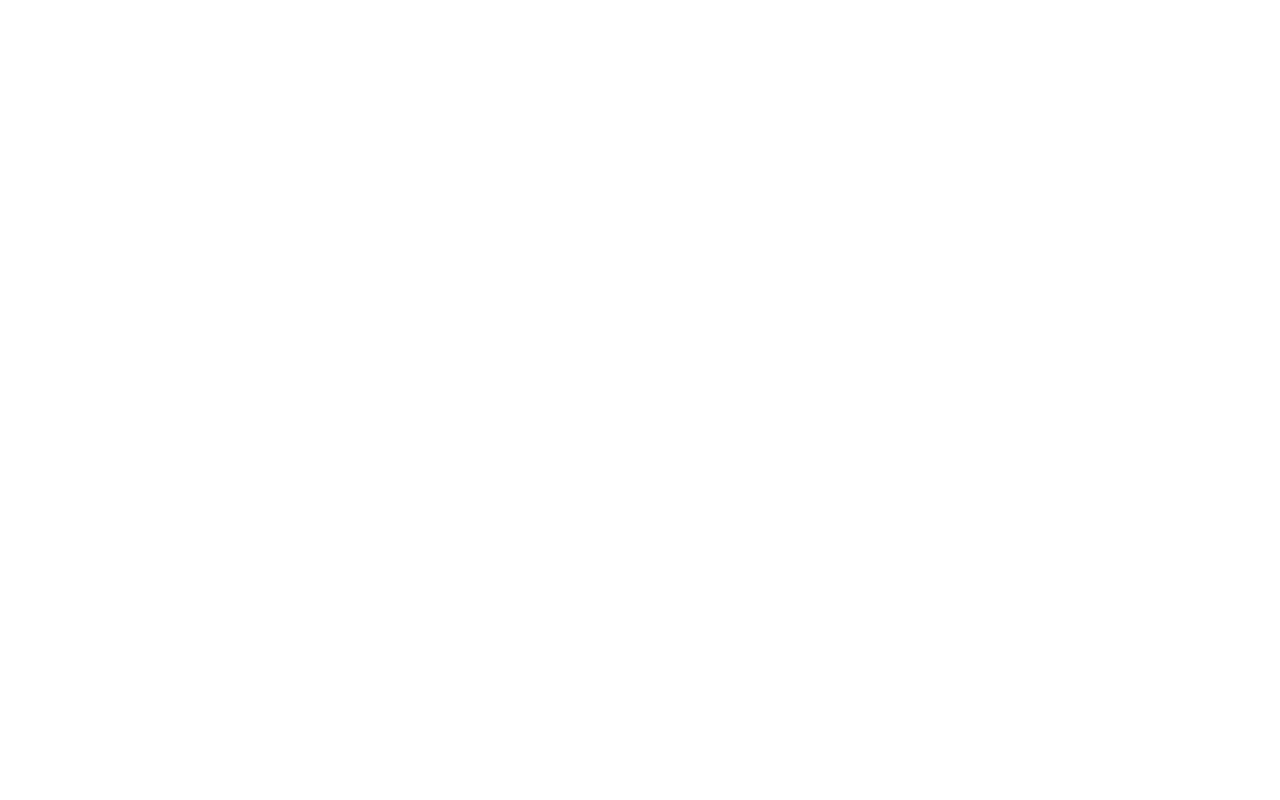
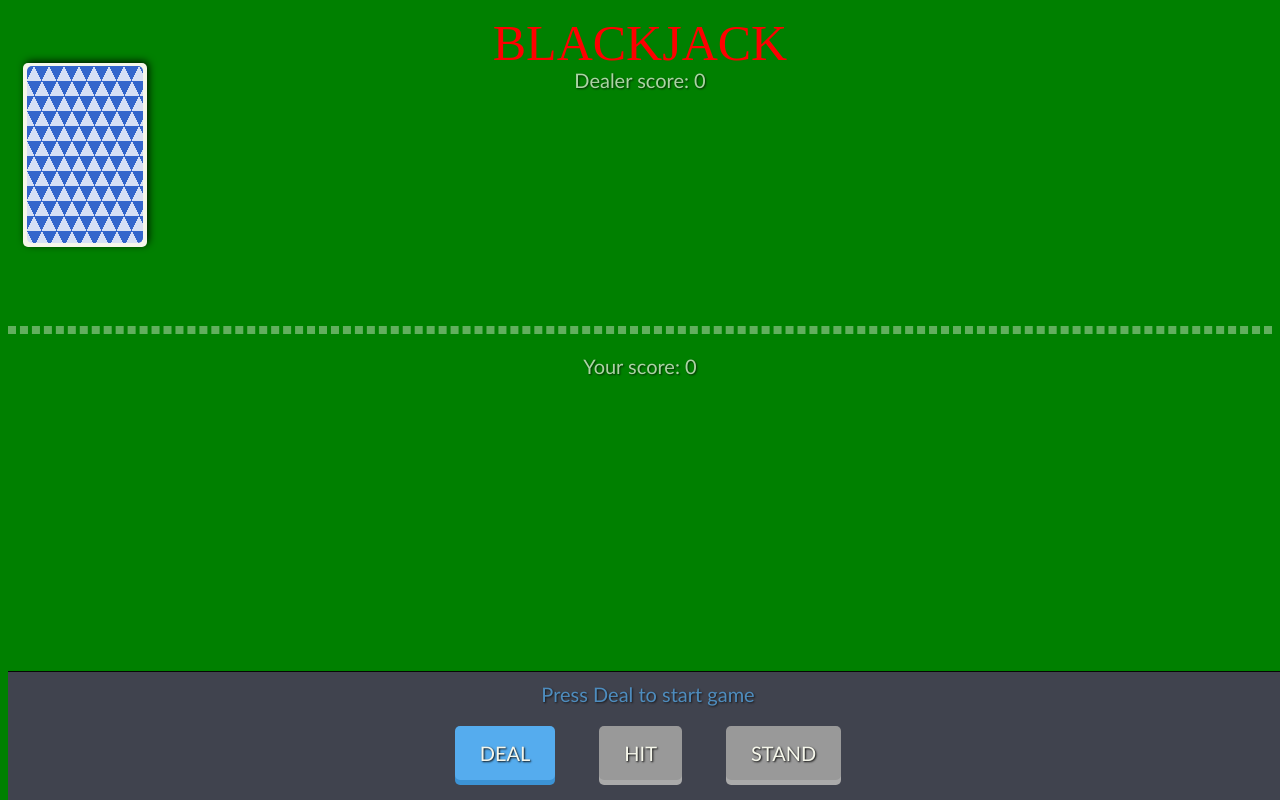
Before and after one commit to JasonCasse/Blackjack, a plain HTML site: page index.html in a window 1280 px wide. Drawn offline with Linux system fonts and the light colour scheme; a web font is replaced by a local one.

Commit message:
latest updates

```diff
--- a/css/main.css
+++ b/css/main.css
@@ -0,0 +1,225 @@
+/*
+  BlackjackJS CSS
+
+  @author Stayko Chalakov
+	@version 1.0
+	@date 29.06.2017
+*/
+html {
+    height: 100%;
+  }
+
+  body {
+    background: green;
+  }
+
+  #table {
+    position: relative;
+    padding-top: 10px;
+
+  }
+  #header {
+      top: 0px;
+      color: red;
+      line-height: 1em;
+      font-size: 50px;
+
+      text-align: center;
+
+
+  }
+
+  #dealer{
+    box-sizing: border-box;
+    padding-left: 154px;
+
+  }
+
+  .container {
+    display: flex;
+    flex-wrap: wrap;
+    align-items: center;
+    justify-content: flex-start;
+    height: 214px;
+    position: relative;
+    width:100%;
+  }
+
+  #deck{
+    top:55px;
+    left:15px;
+    z-index: 10;
+    position: absolute;
+    width: 120px;
+    height: 180px;
+    border-radius: 5px;
+    padding:2px;
+    background-color: #F6F7EB;
+    display: block;
+    -webkit-box-shadow: 2px -2px 9px -1px rgba(0,0,0,1);
+    -moz-box-shadow: 2px -2px 9px -1px rgba(0,0,0,1);
+    box-shadow: 2px -2px 9px -1px rgba(0,0,0,1);
+  }
+
+  .card {
+    font-family: 'Arbutus Slab', serif;
+    position: relative;
+    width: 120px;
+    height: 180px;
+    border-radius: 5px;
+    font-weight: bold;
+    font-size: 28px;
+    padding:2px;
+    background-color: #F6F7EB;
+    display: flex;
+    -webkit-box-shadow: 2px -2px 9px -1px rgba(0,0,0,1);
+    -moz-box-shadow: 2px -2px 9px -1px rgba(0,0,0,1);
+    box-shadow: 2px -2px 9px -1px rgba(0,0,0,1);
+    margin:15px;
+  }
+
+  .back {
+    background: #36c;
+    background:
+    linear-gradient(115deg, transparent 75%, rgba(255,255,255,.8) 75%) 0 0,
+    linear-gradient(245deg, transparent 75%, rgba(255,255,255,.8) 75%) 0 0,
+    linear-gradient(115deg, transparent 75%, rgba(255,255,255,.8) 75%) 7px -15px,
+    linear-gradient(245deg, transparent 75%, rgba(255,255,255,.8) 75%) 7px -15px,
+    #36c;
+
+    background-size: 15px 30px;
+    width:96%;
+    height: 98%;
+    margin: 1% auto;
+    border-radius: 5px;
+  }
+
+  .diamonds, .hearts {
+    color:#E94F37;
+  }
+
+  .spades, .clubs {
+    color:#393E41;
+  }
+
+  .rank {
+    position: absolute;
+    width:30px;
+    height: 28px;
+  }
+
+  .top {
+    top: 2px;
+    left: 2px;
+  }
+
+  .bottom {
+    bottom:0;
+    right: 2px;
+    text-align: right;
+  }
+
+  .suit {
+    margin:auto;
+    font-size: 60px;
+  }
+
+  .border-line {
+    border:4px dashed #F6F7EB;
+    opacity: 0.4;
+    margin: 20px 0;
+  }
+
+  .score {
+    position: relative;
+    text-align: center;
+    font-family: Gill Sans;
+    color: #F6F7EB;
+    opacity: 0.7;
+    font-size: 20px;
+    z-index:10;
+    text-shadow: 1px 1px 2px rgba(10, 10, 10, 1);
+  }
+
+  /* footer */
+  #panel {
+    text-align: center;
+    background-color: #40434E;
+    border-top: 1px solid #070707;
+    position: absolute;
+    bottom: 0;
+    width: 100%;
+    padding-top: 10px;
+  }
+
+  #status {
+    font-family: Gill Sans;
+    text-shadow: 1px 1px 2px rgba(10, 10, 10, 1);
+    color: #55acee;
+    position: relative;
+    opacity: 0.7;
+    font-size: 20px;
+  }
+
+  /* buttons */
+  button {
+    border:none;
+    border-radius: 5px;
+    padding: 15px 25px;
+    font-size: 20px;
+    text-decoration: none;
+    margin: 20px;
+    color: #F6F7EB;
+    position: relative;
+    display: inline-block;
+    font-family: Gill Sans;
+    text-shadow: 1px 1px 2px rgba(10, 10, 10, 1);
+  }
+
+  button:active {
+    transform: translate(0px, 5px);
+    -webkit-transform: translate(0px, 5px);
+    box-shadow: 0px .5px 0px 0px;
+  }
+
+  .blue {
+    background-color: #55acee;
+    box-shadow: 0px 5px 0px 0px #3C93D5;
+  }
+
+  .blue:hover {
+    background-color: #6FC6FF;
+  }
+
+  .green {
+    background-color: #2ecc71;
+    box-shadow: 0px 5px 0px 0px #15B358;
+  }
+
+  .green:hover {
+    background-color: #48E68B;
+  }
+
+  .red {
+    background-color: #e74c3c;
+    box-shadow: 0px 5px 0px 0px #CE3323;
+  }
+
+  .red:hover {
+    background-color: #FF6656;
+  }
+
+  button:disabled {
+    background-color: #999;
+    box-shadow: 0px 5px 0px 0px #AAA;
+  }
+
+  button:disabled:hover {
+    background-color: #999;
+  }
+
+  button:disabled:active {
+    transform: translate(0px, 0px);
+    -webkit-transform: translate(0px, 0px);
+    box-shadow: 0px 5px 0px 0px #AAA;
+  }
--- a/index.html
+++ b/index.html
@@ -1,11 +1,43 @@
 <!DOCTYPE html>
-<html lang="en">
-<head>
+<html>
+  <head>
     <meta charset="UTF-8">
-    <meta name="viewport" content="width=device-width, initial-scale=1.0">
-    <title>Document</title>
-</head>
-<body>
+    <title>Project1</title>
+    <link href="https://fonts.googleapis.com/css?family=Arbutus+Slab" rel="stylesheet">
+    <link rel="stylesheet" href="reset.cs">
+    <link rel="stylesheet" href="css/main.css">
+  </head>
+  <body>
 
-</body>
+    <div id="table">
+        <div id="header">BLACKJACK</div>
+      <div id="dealer-score" class="score">Dealer score: <span>0</span></div>
+      <div id="deck">
+        <div class="back"></div>
+      </div>
+      <div class="container" id="dealer">
+      </div>
+
+      <div class="border-line"></div>
+
+      <div id="player-score" class="score">Your score: <span>0</span></div>
+      <div class="container" id="player">
+      </div>
+    </div>
+
+    <div id="panel">
+      <div id="status">Press Deal to start game</div>
+
+      <button id="deal" class="blue" type="button">DEAL</button>
+      <button id="hit" class="green" type="button" disabled>HIT</button>
+      <button id="stand" class="red" type="button" disabled>STAND</button>
+
+    </div>
+
+    <script type="text/javascript" src="main.js"></script>
+    <script type="text/javascript">
+      //initialise the game
+      BlackjackJS.init();
+    </script>
+  </body>
 </html>
--- a/js/main.js
+++ b/js/main.js
@@ -0,0 +1 @@
+//namespacing
```
